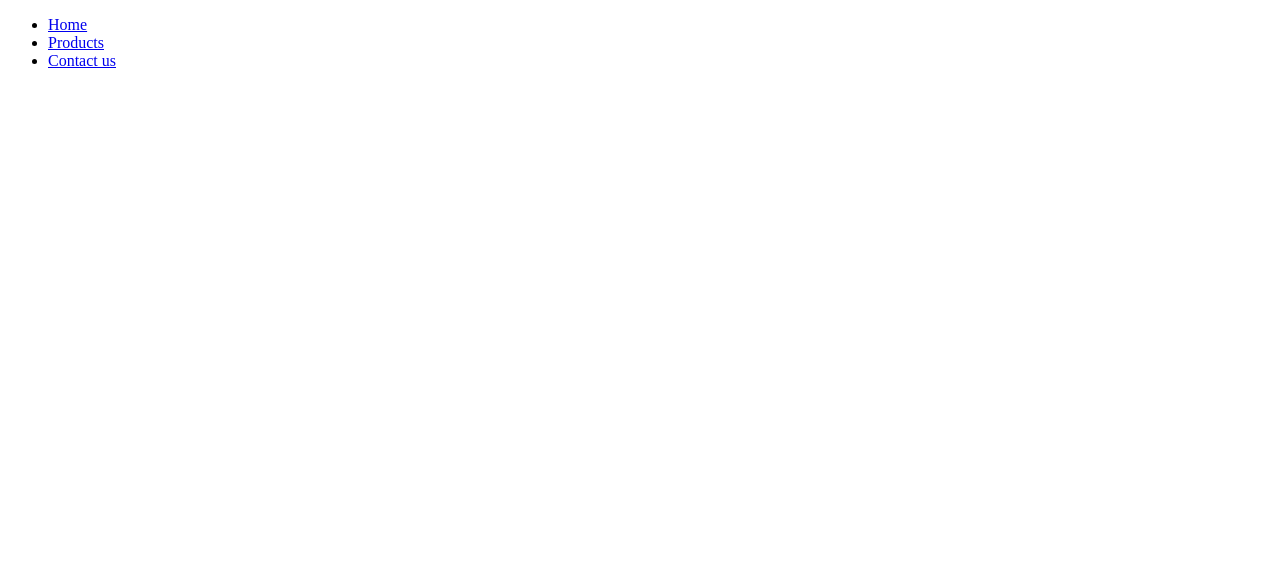
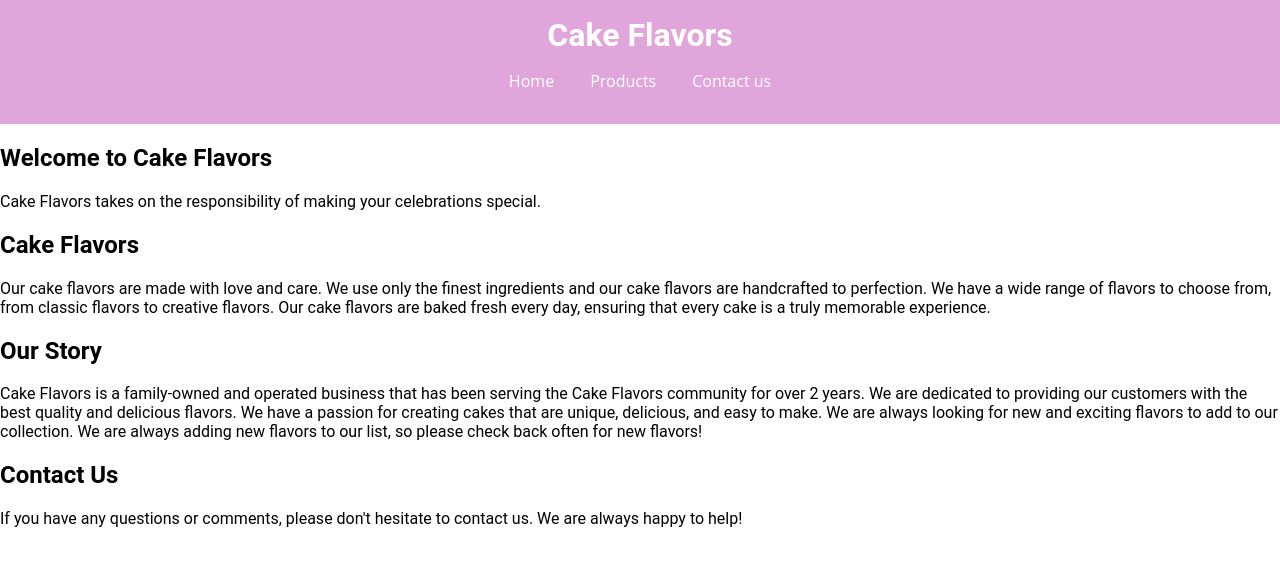
Before and after one commit to Khadizasriti/Midterm_khadiza_akter_sriti_2222670, a plain HTML site: page index.html in a window 1280 px wide. Drawn offline with Linux system fonts and the light colour scheme.

Commit message:
my commit

```diff
--- a/contact_us.css
+++ b/contact_us.css
@@ -0,0 +1,34 @@
+body {
+  font-family: "Roboto", sans-serif;
+  margin: 0;
+  padding: 0;
+  box-sizing: border-box;
+}
+header {
+  background-color: #333;
+  color: #fff;
+  padding: 1em 0;
+  text-align: center;
+}
+header h1 {
+  margin: 0;
+}
+
+nav ul {
+  list-style: none;
+  padding: 0;
+}
+
+nav ul li {
+  display: inline;
+  margin: 0 1em;
+}
+nav ul li a {
+  color: #fff;
+  text-decoration: none;
+  font-family: "Open Sans", sans-serif;
+}
+
+nav ul li a:hover {
+  text-decoration: underline;
+}
--- a/index.css
+++ b/index.css
@@ -0,0 +1,34 @@
+body {
+  font-family: "Roboto", sans-serif;
+  margin: 0;
+  padding: 0;
+  box-sizing: border-box;
+}
+header {
+  background-color: #e0a5db;
+  color: #fff;
+  padding: 1em 0;
+  text-align: center;
+}
+header h1 {
+  margin: 0;
+}
+
+nav ul {
+  list-style: none;
+  padding: 0;
+}
+
+nav ul li {
+  display: inline;
+  margin: 0 1em;
+}
+nav ul li a {
+  color: #fff;
+  text-decoration: none;
+  font-family: "Open Sans", sans-serif;
+}
+
+nav ul li a:hover {
+  text-decoration: underline;
+}
--- a/index.html
+++ b/index.html
@@ -7,10 +7,58 @@
     <link rel="stylesheet" href="index.css" />
   </head>
   <body>
-    <ul>
-      <li><a href="index.html">Home</a></li>
-      <li><a href="products.html">Products</a></li>
-      <li><a href="contact_us.html">Contact us</a></li>
-    </ul>
+    <!--Name: Khadiza Akter Sriti, ID:2222670 -->
+    <header>
+      <h1>Cake Flavors</h1>
+      <nav>
+        <ul>
+          <li><a href="index.html">Home</a></li>
+          <li><a href="products.html">Products</a></li>
+          <li><a href="contact_us.html">Contact us</a></li>
+        </ul>
+      </nav>
+    </header>
+
+    <main class="mixed">
+      <div class="cake">
+        <h2>Welcome to Cake Flavors</h2>
+        <p>
+          Cake Flavors takes on the responsibility of making your celebrations
+          special.
+        </p>
+      </div>
+
+      <div class="cake">
+        <h2>Cake Flavors</h2>
+        <p>
+          Our cake flavors are made with love and care. We use only the finest
+          ingredients and our cake flavors are handcrafted to perfection. We
+          have a wide range of flavors to choose from, from classic flavors to
+          creative flavors. Our cake flavors are baked fresh every day, ensuring
+          that every cake is a truly memorable experience.
+        </p>
+      </div>
+
+      <div class="cake">
+        <h2>Our Story</h2>
+        <p>
+          Cake Flavors is a family-owned and operated business that has been
+          serving the Cake Flavors community for over 2 years. We are dedicated
+          to providing our customers with the best quality and delicious
+          flavors. We have a passion for creating cakes that are unique,
+          delicious, and easy to make. We are always looking for new and
+          exciting flavors to add to our collection. We are always adding new
+          flavors to our list, so please check back often for new flavors!
+        </p>
+      </div>
+
+      <div class="cake">
+        <h2>Contact Us</h2>
+        <p>
+          If you have any questions or comments, please don't hesitate to
+          contact us. We are always happy to help!
+        </p>
+      </div>
+    </main>
   </body>
 </html>
--- a/products.css
+++ b/products.css
@@ -0,0 +1,34 @@
+body {
+  font-family: "Roboto", sans-serif;
+  margin: 0;
+  padding: 0;
+  box-sizing: border-box;
+}
+header {
+  background-color: #333;
+  color: #fff;
+  padding: 1em 0;
+  text-align: center;
+}
+header h1 {
+  margin: 0;
+}
+
+nav ul {
+  list-style: none;
+  padding: 0;
+}
+
+nav ul li {
+  display: inline;
+  margin: 0 1em;
+}
+nav ul li a {
+  color: #fff;
+  text-decoration: none;
+  font-family: "Open Sans", sans-serif;
+}
+
+nav ul li a:hover {
+  text-decoration: underline;
+}
```
Also changed, not shown: contact_us.html (+14 -1 lines), products.html (+14 -1 lines), chocolatecake.jpg (added), eggpudding.jpg (added), vanillacake.jpg (added).
